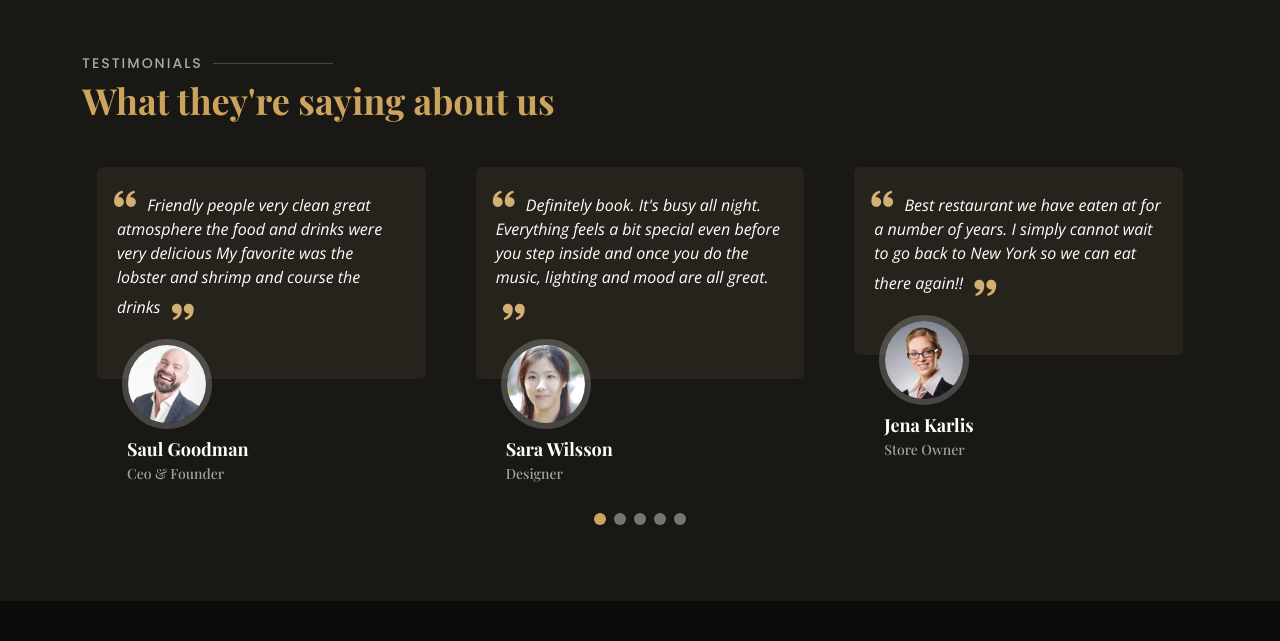
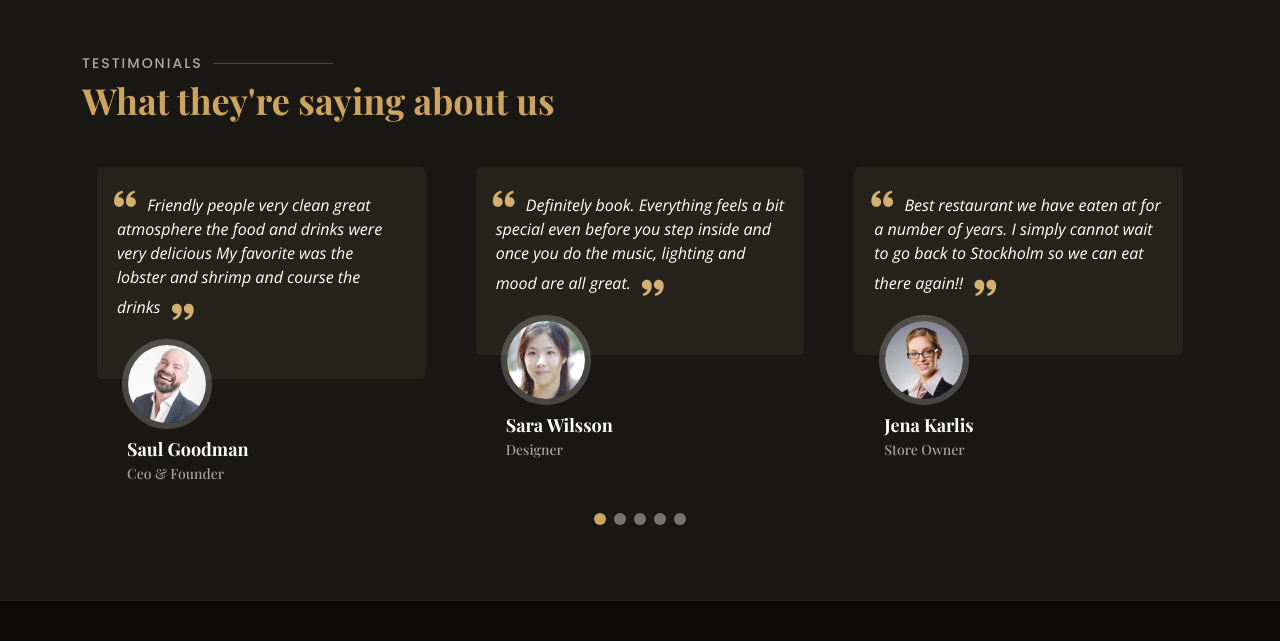
Before and after one commit to Meyaal/Dine, a Django app: page / in a window 1280 px wide. Shown: the part 2271-2912 px from the top of the page. Run offline with Django 3.2, Linux system fonts and the light colour scheme; some libraries are stand-ins or nearby versions; some web fonts are replaced.

Commit message:
Change info in index.html file

```diff
--- a/templates/base.html
+++ b/templates/base.html
@@ -7,9 +7,9 @@
   <meta http-equiv="X-UA-Compatible" content="IE=edge">
   <meta content="width=device-width, initial-scale=1.0" name="viewport">
 
-  <title>Welcome to MenuMaster - New York!</title>
-  <meta content="New York's premier restaurant with exclusive meals everyday!" name="description">
-  <meta content="new york city restaurant, dinner, lunch, places to eat in nyc" name="keywords">
+  <title>Welcome to MenuMaster - Stockhom City!</title>
+  <meta content="Stockholm best restaurang med exklusiva måltider varje dag!" name="description">
+  <meta content="Stockholm city restaurant, dinner, lunch, places to eat in nyc" name="keywords">
 
   <!-- Favicons -->
   <link href="{% static 'img/favicon.png' %}" rel="icon">
--- a/templates/index.html
+++ b/templates/index.html
@@ -10,7 +10,7 @@
     <div class="row">
       <div class="col-lg-8">
         <h1>Welcome to <span>MenuMaster</span></h1>
-        <h2>Delivering great food for more than 18 years!</h2>
+        <h2>Delivering great food for more than 25 years!</h2>
 
         <div class="btns">
           <a href="{% url 'home' %}#menu" class="btn-menu animated fadeInUp scrollto">Our Menu</a>
@@ -154,12 +154,12 @@
         </div>
       </div>
       <div class="col-lg-6 pt-4 pt-lg-0 order-2 order-lg-1 content">
-        <h3>MenuMaster is a stone's throw away from iconic Stockholm City.</h3>
+        <h3>MenuMaster is located in the heart of Stockholm City.</h3>
         <p class="fst-italic">
           Combining the vibrant of the city with an authentic classic setting in Midtown.
         </p>
         <ul>
-          <li><i class="bi bi-check-circle"></i> The 130-seat dining room and upper level private dining room offer a
+          <li><i class="bi bi-check-circle"></i> The 150-seat dining room and upper level private dining room offer a
             chic and elegant backdrop for an unforgettable dining experience.</li>
           <li><i class="bi bi-check-circle"></i> MenuMaster's impressively high ceilings, mahogany wood walls, and dark
             leather tufted banquets create a rich yet inviting atmosphere.</li>
@@ -208,7 +208,7 @@
           <div class="testimonial-item">
             <p>
               <i class="bx bxs-quote-alt-left quote-icon-left"></i>
-              Definitely book. It's busy all night. Everything feels a bit special even before you step inside and once
+              Definitely book. Everything feels a bit special even before you step inside and once
               you do the music, lighting and mood are all great.
               <i class="bx bxs-quote-alt-right quote-icon-right"></i>
             </p>
@@ -222,7 +222,7 @@
           <div class="testimonial-item">
             <p>
               <i class="bx bxs-quote-alt-left quote-icon-left"></i>
-              Best restaurant we have eaten at for a number of years. I simply cannot wait to go back to New York so we
+              Best restaurant we have eaten at for a number of years. I simply cannot wait to go back to Stockholm so we
               can eat there again!!
               <i class="bx bxs-quote-alt-right quote-icon-right"></i>
             </p>
@@ -249,7 +249,7 @@
           <div class="testimonial-item">
             <p>
               <i class="bx bxs-quote-alt-left quote-icon-left"></i>
-              Great environment! You can feel the New York tradition in this restaurant ! Servise is great, cooking
+              Great environment! The Servise is great, cooking
               excellent as it should be! At the end the best cheesecake ever!
               <i class="bx bxs-quote-alt-right quote-icon-right"></i>
             </p>
```
